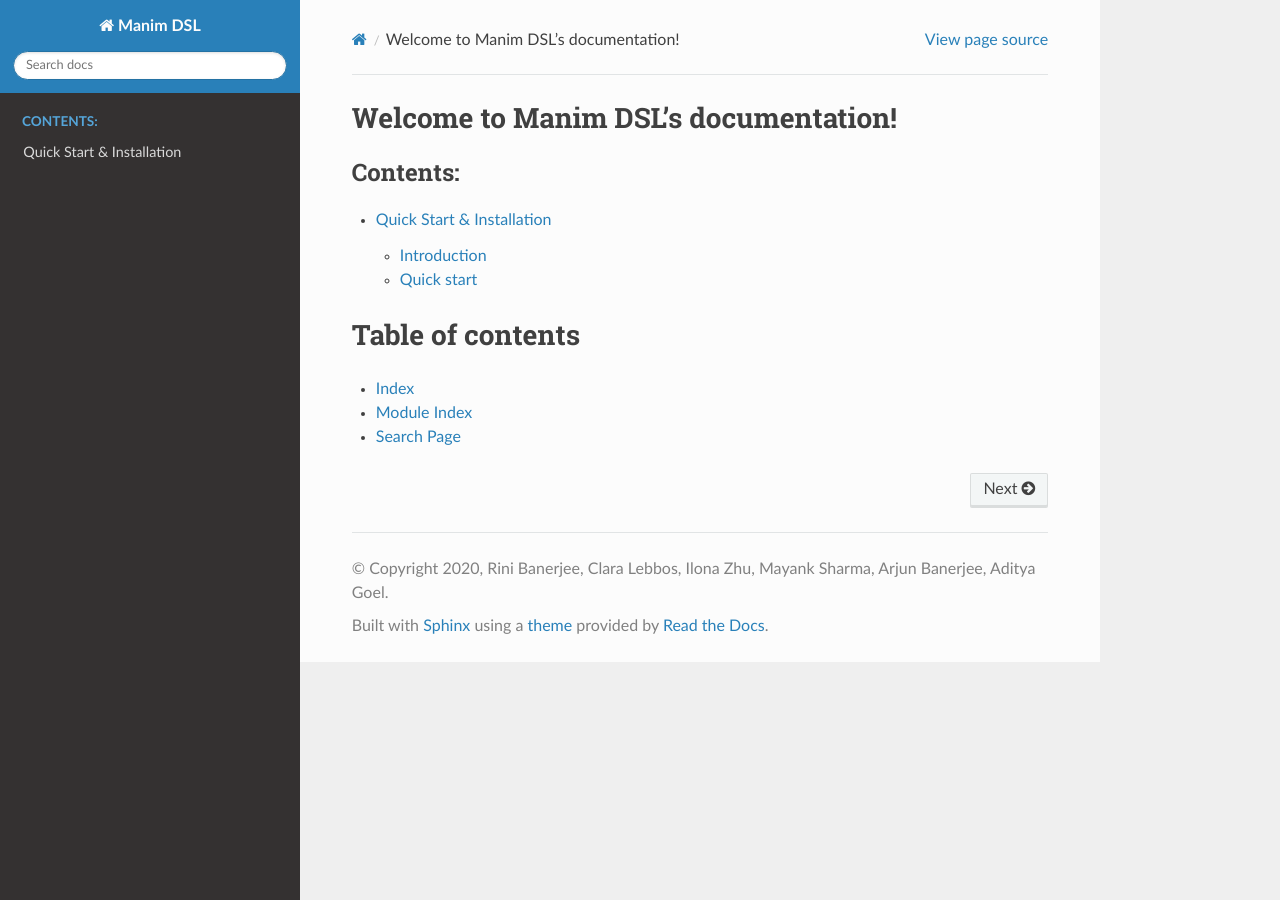
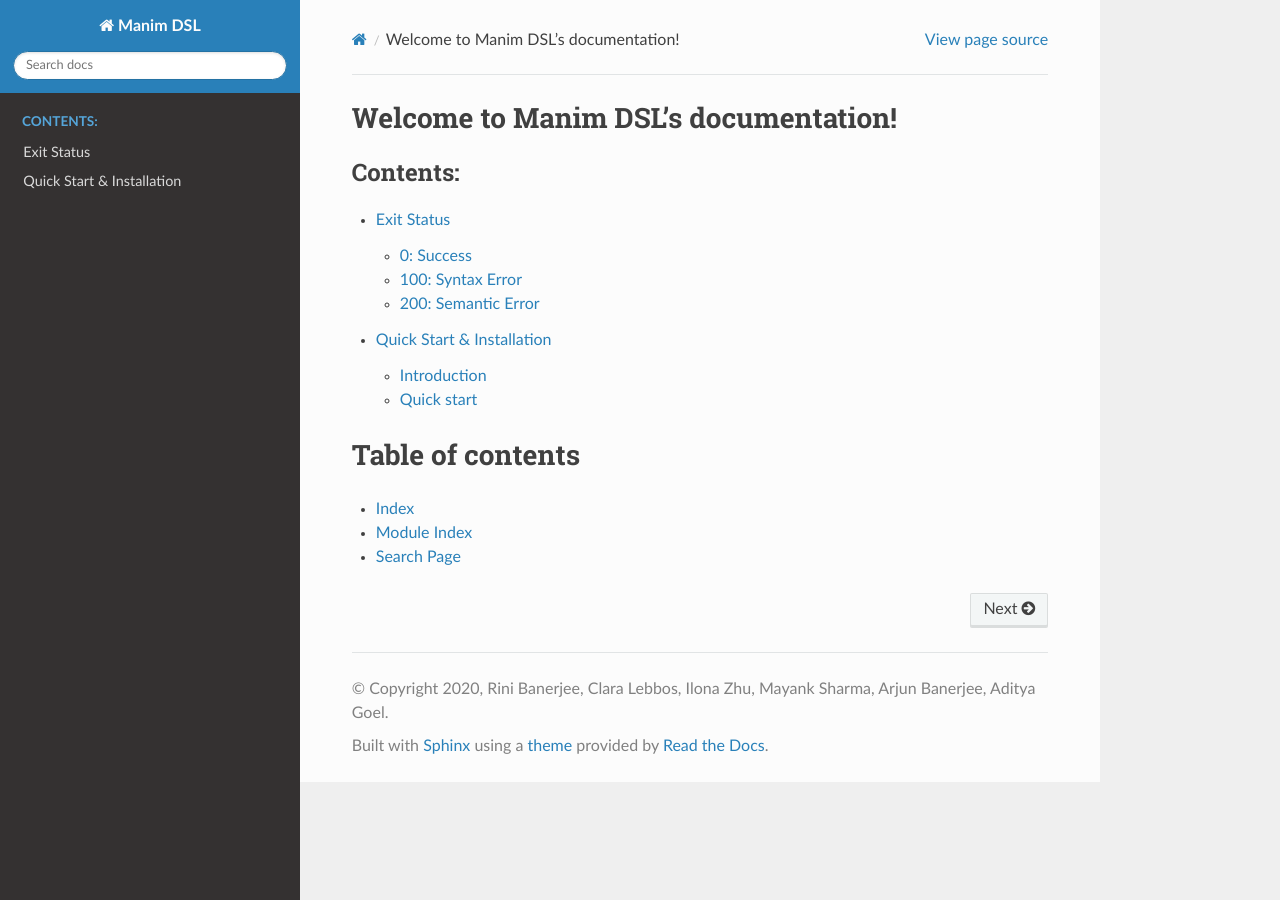
Before and after one commit to VAlgoLang/valgolang.github.io, a Sphinx documentation site: the page built from source/index.rst, in a window 1280 px wide. Built offline with Sphinx 7.4.7 and the Read the Docs theme 2.0.0, drawn with Linux system fonts in a browser that asks for light colours.

Commit message:
Added documentation for error codes (#2)
* Added documentation for error codes

* Removed language specification

Removed language specification

```diff
--- /dev/null
+++ b/source/exitcodes.rst
@@ -0,0 +1,28 @@
+Exit Status
+=====================================
+
+When compiling ManimDSL the compiler can return a variety of informative status codes.
+
+0: Success
+-----------------
+
+The 0 exit status code means that compilation was successful.
+
+100: Syntax Error
+-----------------
+
+The 100 exit status code means there are one or more syntax errors in the file being compiled.
+
+.. code :: none
+
+    Errors detected during compilation
+    Exit code: 100
+    Syntax error at 1:9: missing ';' at ''<EOF>'
+    let a = 5
+
+200: Semantic Error
+--------------------
+
+The 200 exit status code means there are one or more semantic errors in the file being compiled.
+
+<- Insert Example ->
--- a/source/quickstart.rst
+++ b/source/quickstart.rst
@@ -11,7 +11,7 @@
 
 Here is an example:
 
-.. code:: js
+.. code:: none
 
     let stack: Stack = new Stack;
     stack.push(5);
```
